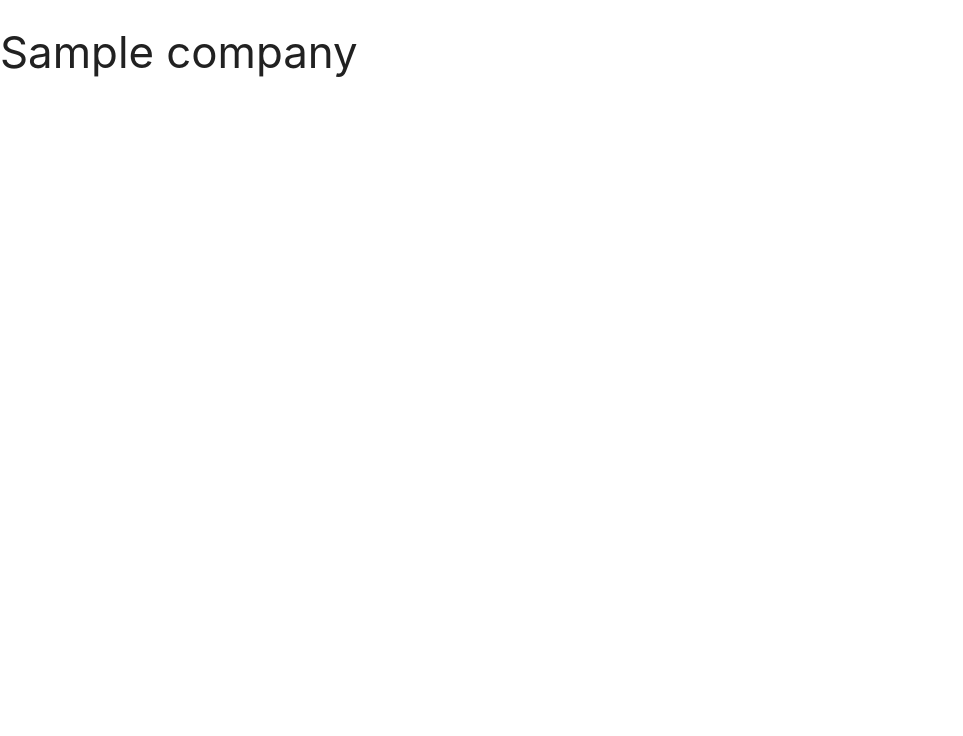
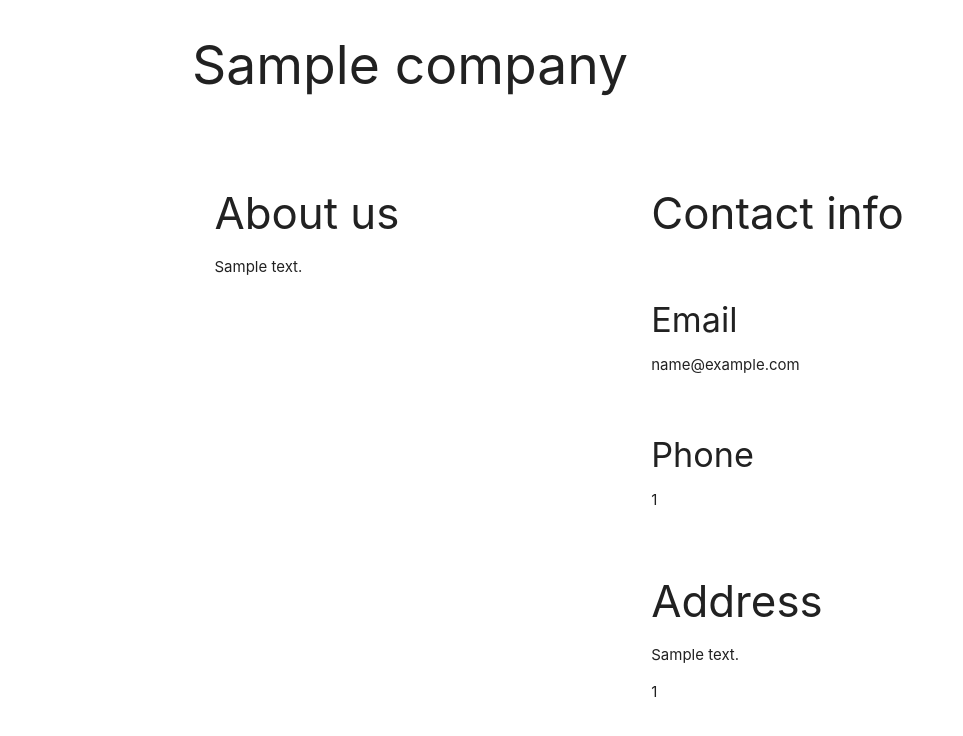
Before and after one commit to clausH1994/RubberDuckProject, a PHP site: page /about/about.php in a window 1280 px wide. Shown: the top 736 px of the page, without its empty margins (0-963 px from the left). Run offline with PHP 8.4, Linux system fonts and the light colour scheme; tables that the repository leaves empty hold one stand-in row (values such as "Sample post").

Commit message:
all data visual

```diff
--- a/about/about.php
+++ b/about/about.php
@@ -6,7 +6,7 @@
     <meta name="viewport" content="width=device-width, initial-scale=1.0">
     <link rel="stylesheet" href="https://cdnjs.cloudflare.com/ajax/libs/materialize/1.0.0/css/materialize.min.css">
     <script src="https://cdnjs.cloudflare.com/ajax/libs/materialize/1.0.0/js/materialize.min.js"></script>
-    <title> about us</title>
+    <title>about us</title>
 </head>
 <?php
 $dbCon = dbCon();
@@ -29,13 +29,37 @@ $getData['description'];
 ?>
 
 
-    <h3> <?php echo $getData['name'] ;?> </h3>
-<div class="col s10" name="about" action="aboutUs.php">
-    <div class="row">
-        <div class="container">
+    <div class="container">
+    <h2> <?php echo $getData['name'] ;?> </h2>
+    <br>
+        <div class="row">
+   <div class="col s12" name="about" action="aboutUs.php">
 
+    <div class=""></div>
+        <div class="container col s6">
+            <br>
+          <h3>About us</h3>
+          <p> <?php echo $getData['description'] ;?> </p>
+        </div>
+        <br>
+        <div class="container col s6">
+          <h3>Contact info</h3>
+          <br>
+          <h4>Email</h4>
+          <p> <?php echo $getData['email'] ;?> </p>
+          <br>
+          <h4>Phone</h4>
+          <p> <?php echo $getData['phone'] ;?> </p>
+            <br>
+          <h3>Address</h3>
+                <p> <?php echo $getData['address'] ;?> </p>
+                <p> <?php echo $getData['postalID'] ;?> </p>
         </div>
     </div>
+
+
 </div>
+
+
 </body>
 </html>
```
